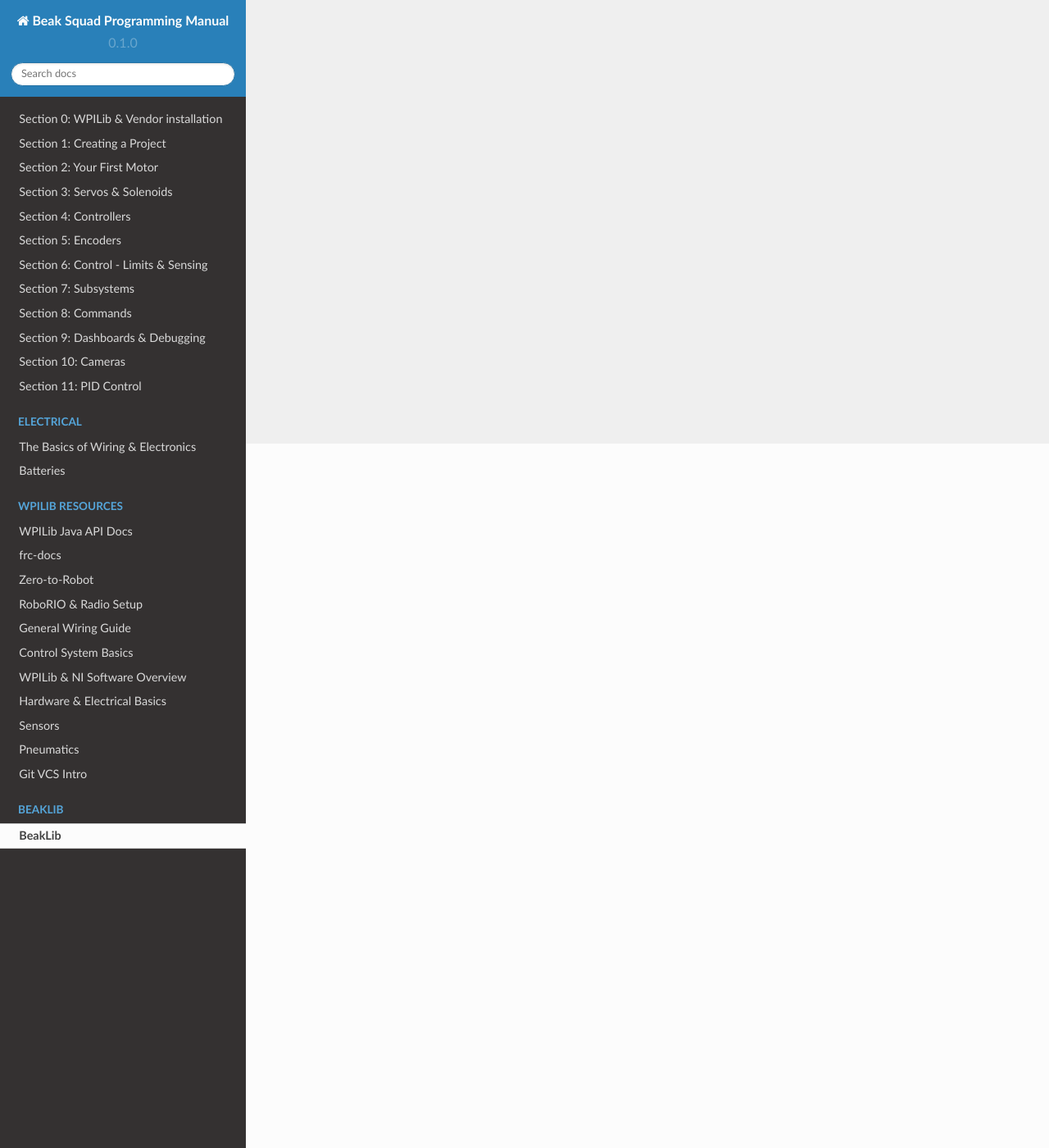
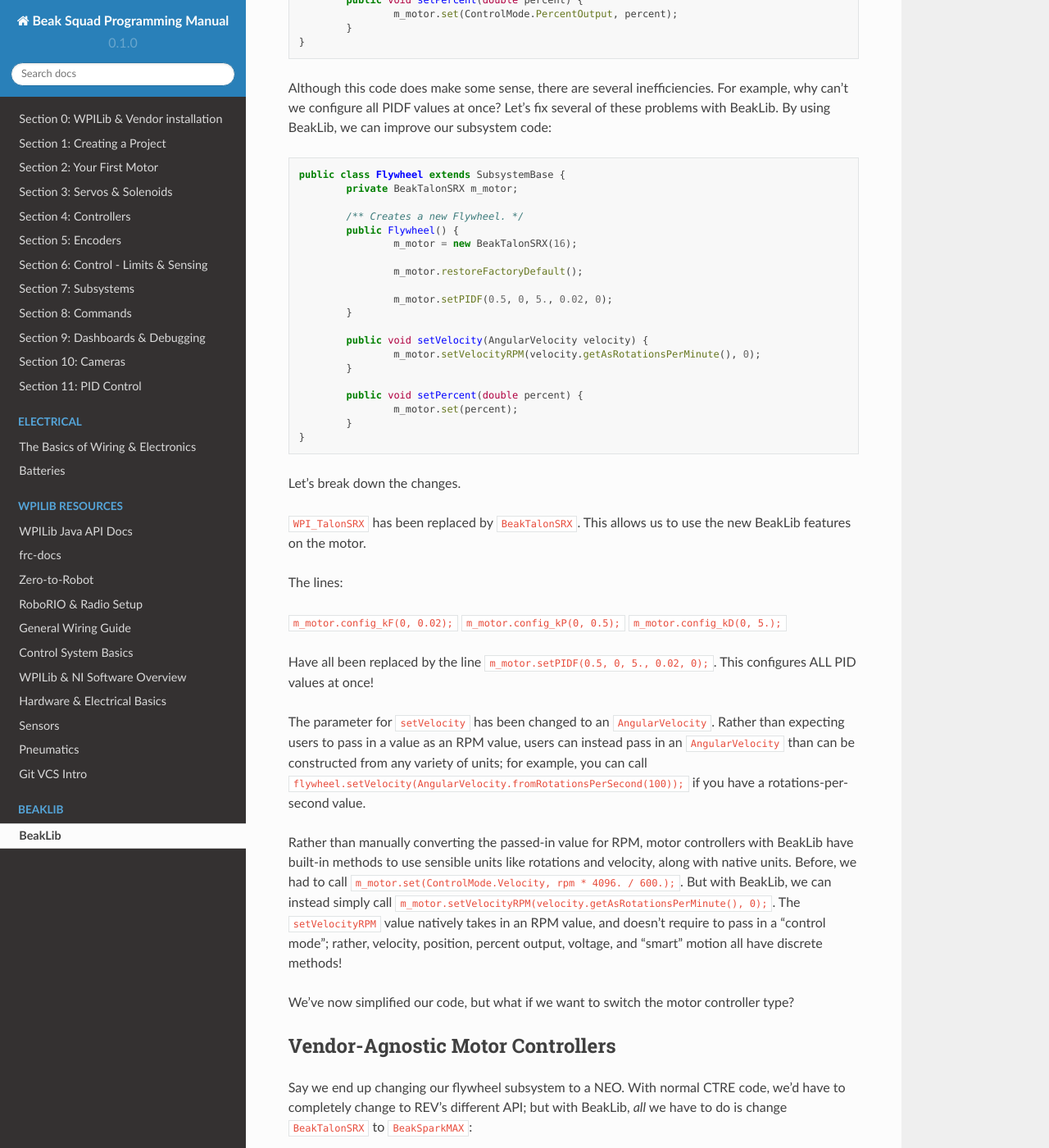
Before and after one commit to Team4028/beakdocs, a Sphinx documentation site: the page built from docs/source/beaklib/index.rst, in a window 1280 px wide and 1400 px high, scrolled down 859 px. Shown: the whole window at 82% size. Built offline with Sphinx 7.4.7 and the Read the Docs theme 2.0.0, drawn with Linux system fonts in a browser that asks for light colours; some of the changed text lies outside the part shown.

Commit message:
beaklib
Signed-off-by: swirl <swurl@swurl.xyz>

```diff
--- a/docs/source/beaklib/index.rst
+++ b/docs/source/beaklib/index.rst
@@ -1,2 +1,130 @@
 BeakLib
 ========
+
+BeakLib is the "official" team library of The Beak Squad.
+
+.. _features:
+
+Features
+---------
+
+* Vendor-agnostic motor controllers (same API for Talons and Spark MAXes)
+* Base drivetrain classes to make configuring drivetrains easier than ever (includes swerve)
+* Built-in path following support
+* Unit classes to reduce conversion confusion and express parameters as their unit
+
+.. _usage:
+
+Using BeakLib
+--------------
+
+BeakLib's features can significantly increase the expressiveness of your code, reduce confusion, and make code changes significantly easier. Let's demonstrate with this example flywheel subsystem with velocity ccontrol:
+
+.. code-block:: java
+
+	public class Flywheel extends SubsystemBase {
+		private WPI_TalonSRX m_motor;
+
+		/** Creates a new Flywheel. */
+		public Flywheel() {
+			m_motor = new WPI_TalonSRX(16);
+
+			m_motor.configFactoryDefault();
+
+			m_motor.config_kF(0, 0.02);
+			m_motor.config_kP(0, 0.5);
+			m_motor.config_kD(0, 5.);
+		}
+
+		public void setVelocity(double rpm) {
+			m_motor.set(ControlMode.Velocity, rpm * 4096. / 600.);
+		}
+
+		public void setPercent(double percent) {
+			m_motor.set(ControlMode.PercentOutput, percent);
+		}
+	}
+
+Although this code does make some sense, there are several inefficiencies. For example, why can't we configure all PIDF values at once? Let's fix several of these problems with BeakLib. By using BeakLib, we can improve our subsystem code:
+
+.. code-block:: java
+
+	public class Flywheel extends SubsystemBase {
+		private BeakTalonSRX m_motor;
+
+		/** Creates a new Flywheel. */
+		public Flywheel() {
+			m_motor = new BeakTalonSRX(16);
+
+			m_motor.restoreFactoryDefault();
+
+			m_motor.setPIDF(0.5, 0, 5., 0.02, 0);
+		}
+
+		public void setVelocity(AngularVelocity velocity) {
+			m_motor.setVelocityRPM(velocity.getAsRotationsPerMinute(), 0);
+		}
+
+		public void setPercent(double percent) {
+			m_motor.set(percent);
+		}
+	}
+
+Let's break down the changes.
+
+``WPI_TalonSRX`` has been replaced by ``BeakTalonSRX``. This allows us to use the new BeakLib features on the motor.
+
+The lines:
+
+``m_motor.config_kF(0, 0.02);``
+``m_motor.config_kP(0, 0.5);``
+``m_motor.config_kD(0, 5.);``
+
+Have all been replaced by the line ``m_motor.setPIDF(0.5, 0, 5., 0.02, 0);``. This configures ALL PID values at once!
+
+The parameter for ``setVelocity`` has been changed to an ``AngularVelocity``. Rather than expecting users to pass in a value as an RPM value, users can instead pass in an ``AngularVelocity`` than can be constructed from any variety of units; for example, you can call ``flywheel.setVelocity(AngularVelocity.fromRotationsPerSecond(100));`` if you have a rotations-per-second value.
+
+Rather than manually converting the passed-in value for RPM, motor controllers with BeakLib have built-in methods to use sensible units like rotations and velocity, along with native units. Before, we had to call ``m_motor.set(ControlMode.Velocity, rpm * 4096. / 600.);``. But with BeakLib, we can instead simply call ``m_motor.setVelocityRPM(velocity.getAsRotationsPerMinute(), 0);``. The ``setVelocityRPM`` value natively takes in an RPM value, and doesn't require to pass in a "control mode"; rather, velocity, position, percent output, voltage, and "smart" motion all have discrete methods!
+
+We've now simplified our code, but what if we want to switch the motor controller type?
+
+.. _vendors:
+
+Vendor-Agnostic Motor Controllers
+----------------------------------
+
+Say we end up changing our flywheel subsystem to a NEO. With normal CTRE code, we'd have to completely change to REV's different API; but with BeakLib, *all* we have to do is change ``BeakTalonSRX`` to ``BeakSparkMAX``:
+
+.. code-block:: java
+
+	public class Flywheel extends SubsystemBase {
+		private BeakSparkMAX m_motor;
+
+		/** Creates a new Flywheel. */
+		public Flywheel() {
+			m_motor = new BeakSparkMAX(16);
+
+			m_motor.restoreFactoryDefault();
+
+			m_motor.setPIDF(0.5, 0, 5., 0.02, 0);
+		}
+
+		public void setVelocity(AngularVelocity velocity) {
+			m_motor.setVelocityRPM(velocity.getAsRotationsPerMinute(), 0);
+		}
+
+		public void setPercent(double percent) {
+			m_motor.set(percent);
+		}
+	}
+
+That's it!
+
+.. _installing:
+
+Installing BeakLib
+-------------------
+
+Our current base code already has BeakLib installed.
+
+todo
```
